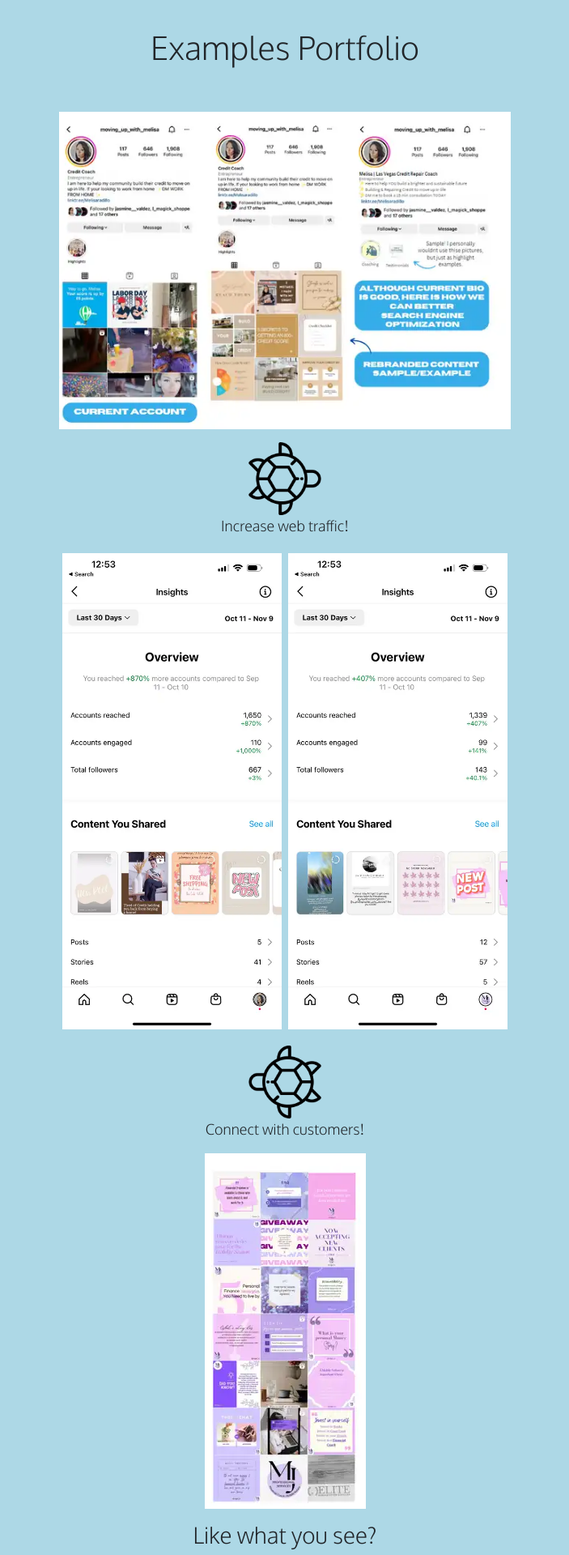
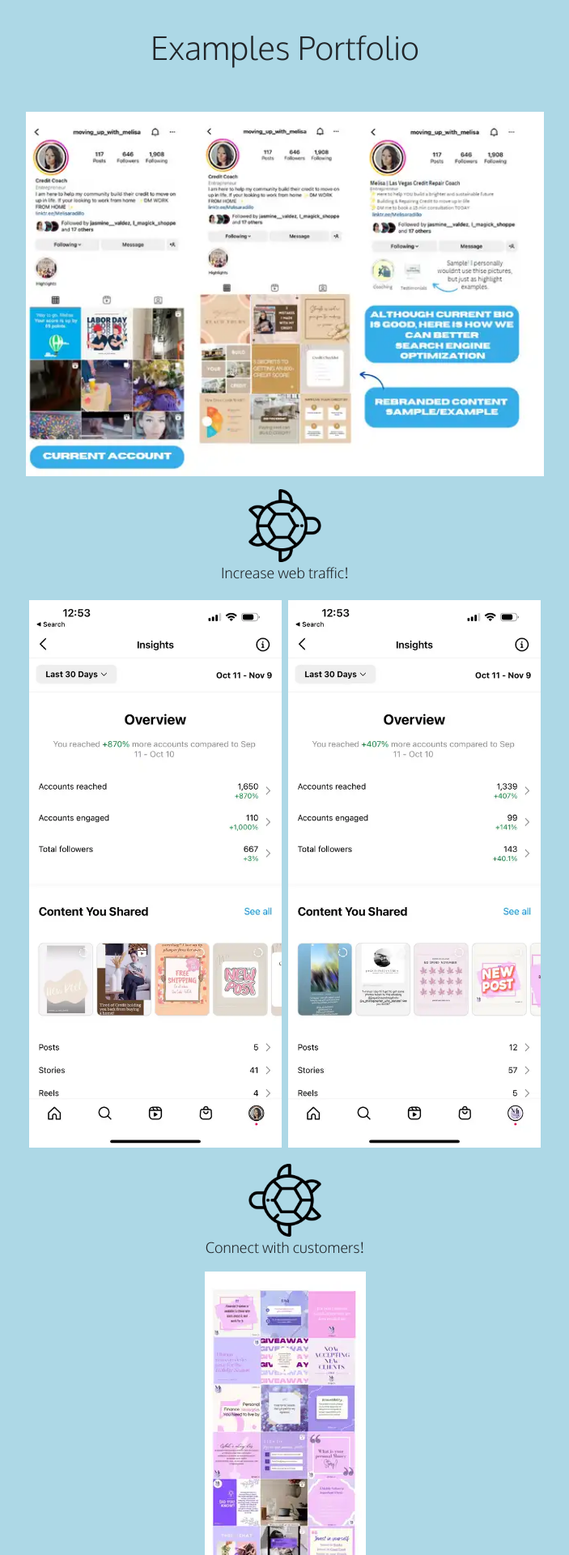
Before and after one commit to MediumJeff/cobalt-turtle, a React (Create React App) app: page /portfolio in a window 1280 px wide. Shown: the part 120-2040 px from the top of the page at 81% size, without its empty margins (288-991 px from the left). Built offline with nearby package versions, Linux system fonts and the light colour scheme.

Commit message:
Refactored HTML

```diff
--- a/src/components/about.js
+++ b/src/components/about.js
@@ -12,20 +12,12 @@ const About = () => {
         <div id='image'>
           <img height='500px' src={phoneImg} alt="Josey at U of Oregon" className='mt-5'></img>
         </div>
-        <div className="container" id='bio'>
-          <div className='row'>
-            <div className='column'>
-              <p className="col-sm-8 offset-sm-2">Hi! Welcome to Cobalt Turtle! My name is Josey and I graduated from University of Oregon in 2021 with a Bachelors Degree in Advertising, Marketing, and Campaigns. I created Cobalt Turtle as an aspiring content creator with the goal to assist small business owners in creating Social Media content, logos, videos, digital ads, audience targeting, and more! Your goal is my goal as I absolutely love being a part of YOUR success!</p>
-            </div>
-          </div>
+        <div id='bio'>
+          <p className="col-sm-8 offset-sm-2">Hi! Welcome to Cobalt Turtle! My name is Josey and I graduated from University of Oregon in 2021 with a Bachelors Degree in Advertising, Marketing, and Campaigns. I created Cobalt Turtle as an aspiring content creator with the goal to assist small business owners in creating Social Media content, logos, videos, digital ads, audience targeting, and more! Your goal is my goal as I absolutely love being a part of YOUR success!</p>
         </div>
-        <div className='container'>
-          <div className='row'>
-            <div className='column' id='dog'>
-              <img src={dogPic} height='250px' className='mt-5' alt='Bruce the Dog'></img>
-              <p className='col-sm-8 offset-sm-2 mt-2'>When I moved to Las Vegas, I decided to switch things up a bit. What better way to do this than rescuing a doggo! This is Bruce! I rescued Bruce in October of 2021; rescuing him exactly 12 hours before the time of his euthanizing appointment. I am his fourth (and last) owner & best friend. Or shall I say, he's MY best friend. As times get tough, I love swooping in for the save!</p>
-            </div>
-          </div>
+        <div id='dog'>
+          <img src={dogPic} height='250px' className='mt-5' alt='Bruce the Dog'></img>
+          <p className='col-sm-8 offset-sm-2 mt-2'>When I moved to Las Vegas, I decided to switch things up a bit. What better way to do this than rescuing a doggo! This is Bruce! I rescued Bruce in October of 2021; rescuing him exactly 12 hours before the time of his euthanizing appointment. I am his fourth (and last) owner & best friend. Or shall I say, he's MY best friend. As times get tough, I love swooping in for the save!</p>
         </div>
       </body>
     </>
--- a/src/components/contact.js
+++ b/src/components/contact.js
@@ -5,7 +5,7 @@ const Contact = () => {
   return (
     <>
       <body className='App'>
-        <div className='row p-2'>
+        <div className='p-2'>
           <h1>Pricing</h1>
           <Card className='col-sm-4 col-8 offset-2'>
             <CardHeader>
--- a/src/components/homePage.js
+++ b/src/components/homePage.js
@@ -5,16 +5,13 @@ function HomePage() {
     return (
         <>
             <body className="App">
-                <div className="row">
-                    <div className="column">
-                        <div className="home">
-                            <h1>Social Media and Insight Management</h1>
-                            <h2 className="mt-4">Cobalt Turtle Digital Marketing</h2>
-                        </div>
-                    </div>
+                <div className="home">
+                    <h1>Social Media and Insight Management</h1>
+                    <h2 className="mt-4">Cobalt Turtle Digital Marketing</h2>
                 </div>
-                <div id="logo" className='row'>
-                    <img src={CTlogo} alt="Cobalt Turtle Marketing logo" height='500px' width className="col-sm-4 offset-sm-4 col-8 mt-4"></img>
+
+                <div id="logo">
+                    <img src={CTlogo} alt="Cobalt Turtle Marketing logo" height='500px' width className="col-sm-4 offset-sm-4 col-12 mt-4"></img>
                 </div>
                 <div className="menu">
                     <ul>
--- a/src/components/portfolio.js
+++ b/src/components/portfolio.js
@@ -17,31 +17,23 @@ const Portfolio = () => {
                 <div>
                     <h1 className='p-5'>Examples Portfolio</h1>
                 </div>
-                <div className='container'>
-                    <div className='row'>
-                        <div className='column'>
+                <div>
                     <img src={MovingUp} alt='Panels with ads for credit repair' className='col-md-6 col-12' height='auto' ></img>
                 </div>
-                    </div>
-                    <div className='row'>
-                        <div className='column mt-3'>
+                <div className='mt-3'>
                     <img src={TurtleLogo} height='90px' alt="Turtle icon" id='turtle1'></img><p>Increase web traffic!</p>
                     <img src={Insight1} alt='Panel outlining increase in web traffic' className='col-6 col-sm-3 p-1' height='auto'></img>
                     <img src={Insight2} alt='Additional panel outlining increase in web traffic' className='col-6 col-sm-3 p-1' height='auto'></img>
                 </div>
-                    </div>
-                </div>
-                <div className='row'>
-                    <div className='column mt-3 mb-3'>
+                <div className='mt-3 mb-3'>
                     <img src={TurtleLogo} height='90px' alt="Turtle icon" id='turtle2'></img><p>Connect with customers!</p>
                     <img src={PinkPurple} alt='Panel with several ads and motivational statements' height='auto'></img>
-                    </div>
                 </div>
                 <div>
                     <h3>Like what you see?</h3>
                     <h3>See more here - </h3>
                     <i className='fa fa-instagram fa-4x'></i>
-                    <br/>
+                    <br />
                     <a href="https://instagram.com/stories/cobalturtlemediacreator/2971095744246930149?utm_source-ig_story_item_share&igshid=YmMyMTA2M2Y=" target="_blank" rel="noopener noreferrer" style={{ fontSize: 24 }}>@cobalturtlemediacreator</a>
                     <h3 className='mt-3'>More questions?</h3>
                     <Button color='primary' size='lg' className='mb-3' onClick={sendMail}>Let's Connect!</Button>
```
Lines whose indentation alone changed are shown as unchanged.
